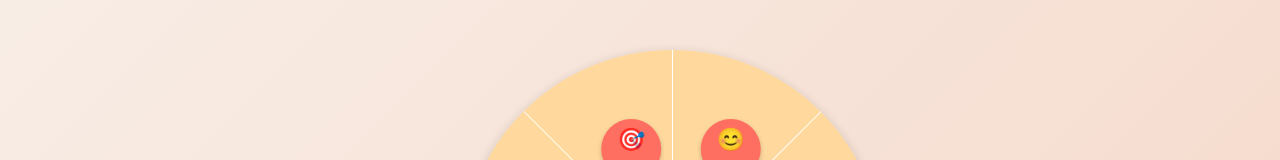
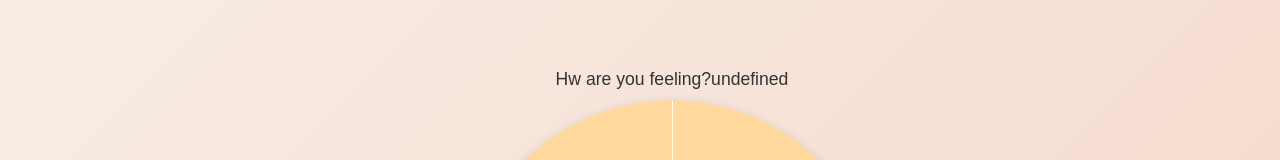
Before and after one commit to aryanjain18/FlavourSync, a React (Vite) app in the folder frontend/: page / in a window 1280 px wide. Shown: the part 762-922 px from the top of the page. Built offline with nearby package versions, Linux system fonts and the light colour scheme.

Commit message:
Update MoodWheel.jsx

```diff
--- a/frontend/src/components/MoodWheel.jsx
+++ b/frontend/src/components/MoodWheel.jsx
@@ -1,3 +1,4 @@
+import React, { useState, useEffect } from 'react';
 import './MoodWheel.css';
 
 function MoodWheel() {
@@ -12,12 +13,41 @@ function MoodWheel() {
     { name: 'Creative', angle: 337.5, icon: '🎨' },
   ];
 
+  const [typedText, setTypedText] = useState(''); // Initialize as an empty string
+  const [showCursor, setShowCursor] = useState(true);
+  const fullText = 'How are you feeling?';
+
+  useEffect(() => {
+    let index = 0;
+    const typingInterval = setInterval(() => {
+      if (index < fullText.length) {
+        setTypedText((prev) => prev + fullText[index]);
+        index++;
+      } else {
+        clearInterval(typingInterval);
+      }
+    }, 100); // Typing speed in milliseconds
+
+    const cursorBlinkInterval = setInterval(() => {
+      setShowCursor((prev) => !prev);
+    }, 500); // Blinking speed in milliseconds
+
+    return () => {
+      clearInterval(typingInterval);
+      clearInterval(cursorBlinkInterval);
+    };
+  }, []);
+
   const handleMoodClick = (mood) => {
     alert(`You selected: ${mood}`);
   };
 
   return (
     <div className="mood-wheel-container">
+      <h1 className="mood-wheel__label">
+        {typedText}
+        {showCursor && <span className="mood-wheel__cursor">|</span>}
+      </h1>
       <div className="mood-wheel">
         <div className="mood-wheel__center">
           {moods.map((mood, index) => (
@@ -51,7 +81,6 @@ function MoodWheel() {
           ))}
         </div>
       </div>
-      <div className="mood-wheel__label">How are you feeling today?</div>
     </div>
   );
 }
```
